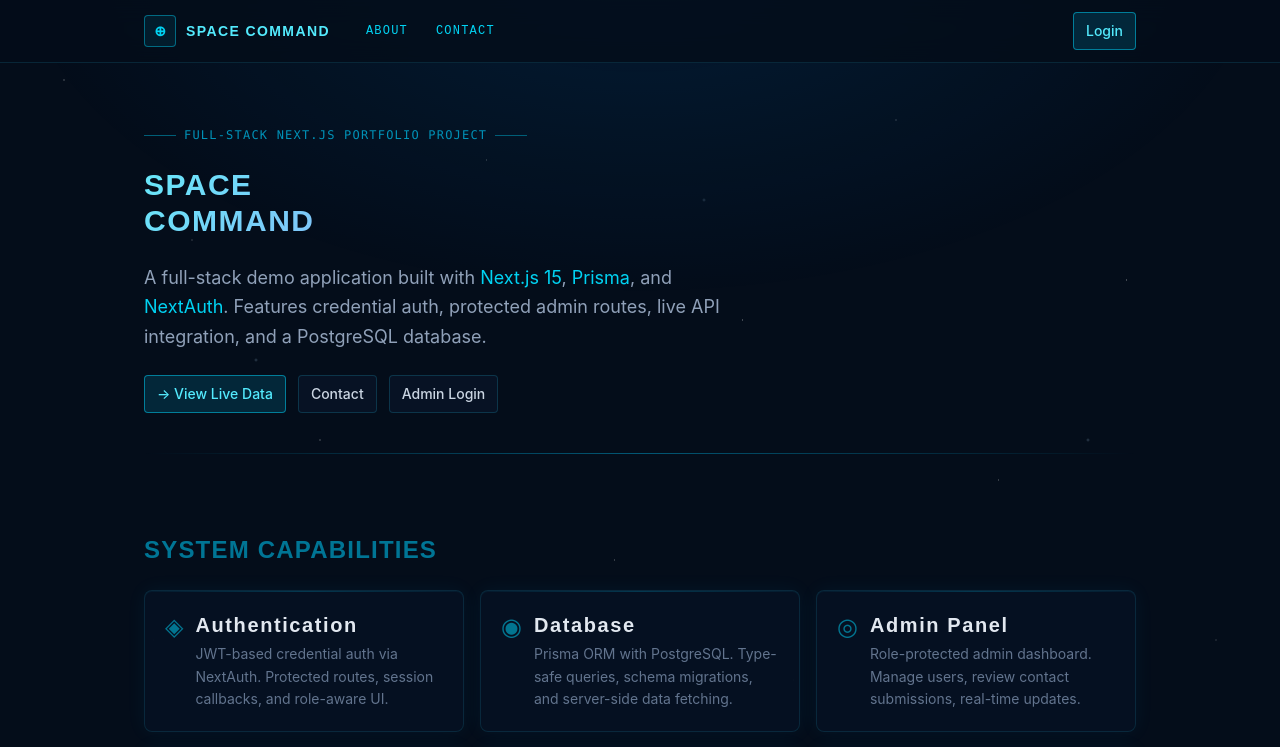
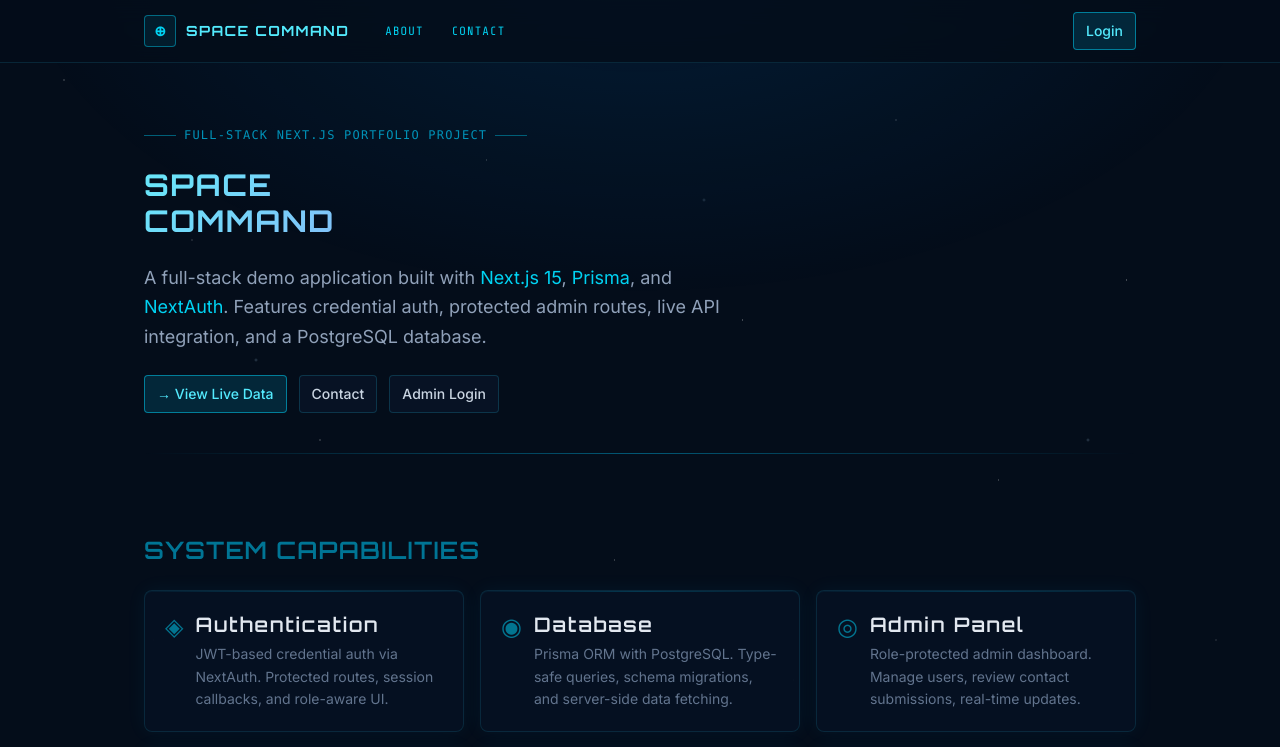
Before and after one commit to ziljian19/space-command, a Next.js app: page / in a window 1280 px wide. Shown: the top 747 px of the page. Built offline with nearby package versions, Linux system fonts and the light colour scheme; no server answers.

Commit message:
Fix CSS: move Google Fonts @import before @tailwind directives

```diff
--- a/src/app/globals.css
+++ b/src/app/globals.css
@@ -1,11 +1,9 @@
+@import url('https://fonts.googleapis.com/css2?family=Orbitron:wght@400;600;700;900&family=Share+Tech+Mono&family=Inter:wght@300;400;500;600&display=swap');
 @import "tailwindcss";
 
 @tailwind base;
 @tailwind components;
 @tailwind utilities;
-
-/* ── Google Fonts ── */
-@import url('https://fonts.googleapis.com/css2?family=Orbitron:wght@400;600;700;900&family=Share+Tech+Mono&family=Inter:wght@300;400;500;600&display=swap');
 
 /* ── Base ── */
 html, body {
```
